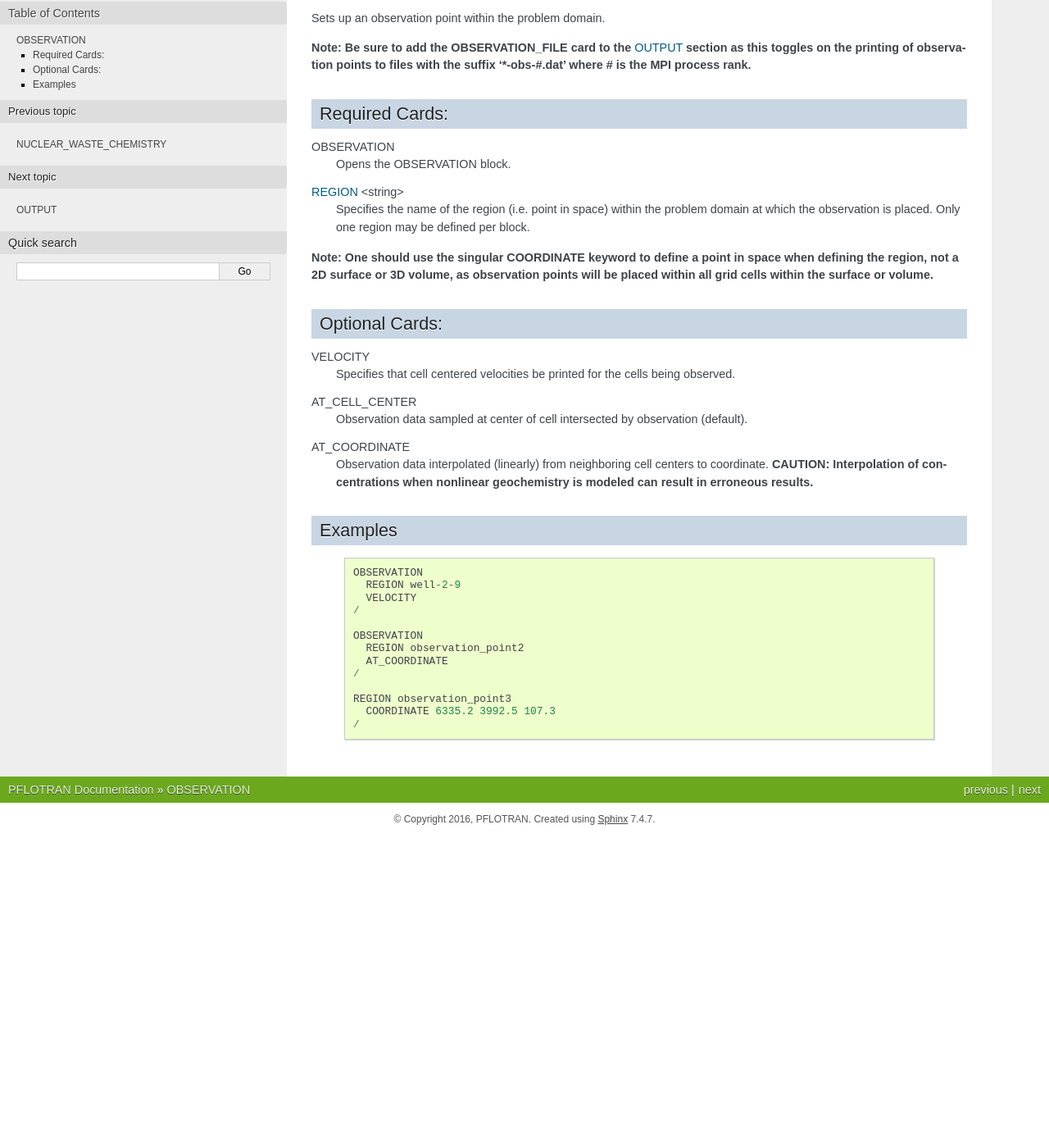
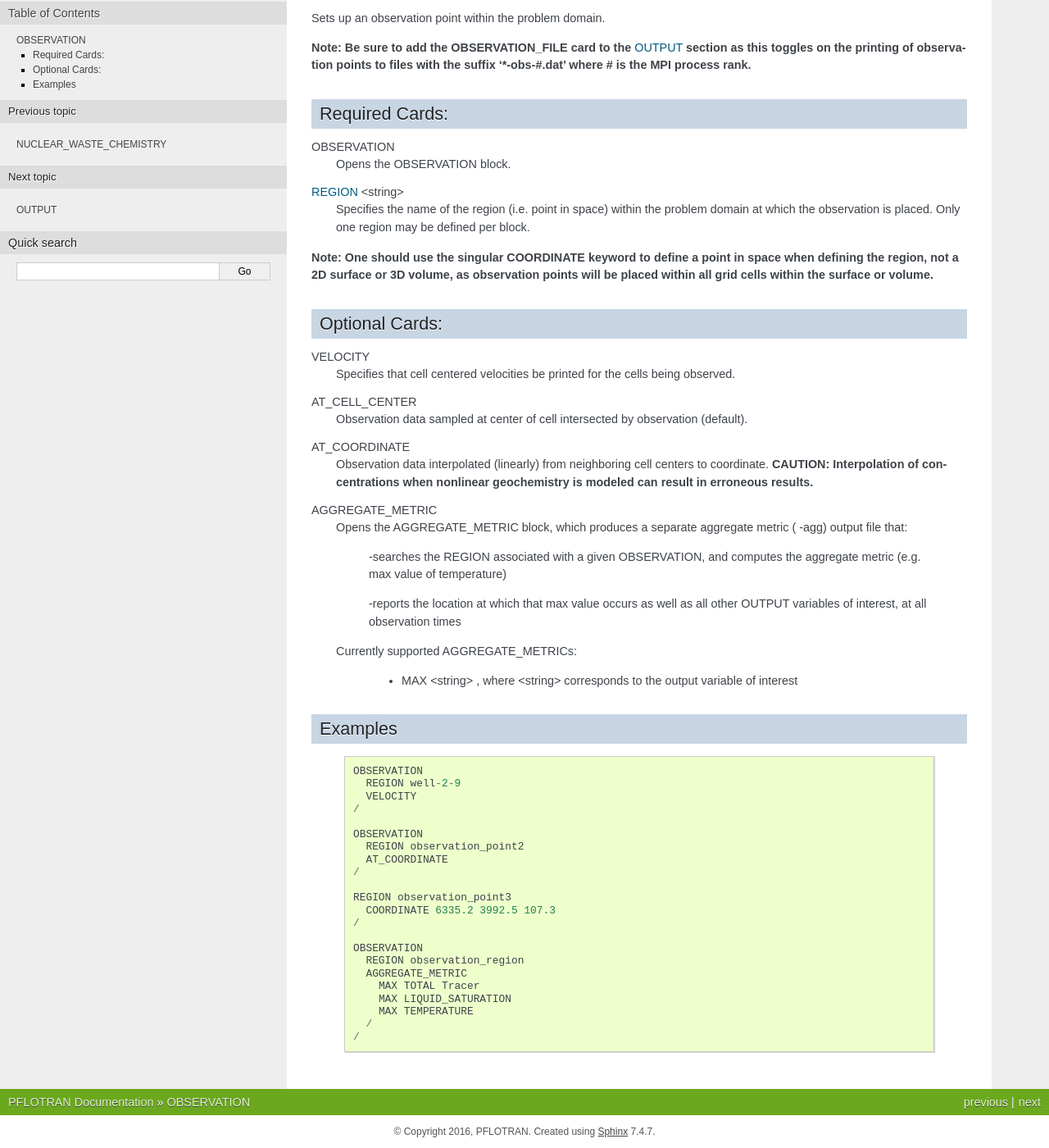
Before and after one commit to Miracloon/pflotran-documentation, a Sphinx documentation site: the page built from source/user_guide/cards/process_model_cards/observation_card.rst, in a window 1280 px wide and 1400 px high, scrolled down 148 px. Shown: the whole window at 82% size. Built offline with Sphinx 7.4.7, drawn with Linux system fonts in a browser that asks for light colours; before the commit the page ends 1167 px from its top, so only the background shows below that.

Commit message:
Add documentation for new aggregate metric output option.

```diff
--- a/source/user_guide/cards/process_model_cards/observation_card.rst
+++ b/source/user_guide/cards/process_model_cards/observation_card.rst
@@ -35,6 +35,20 @@ AT_COORDINATE
  coordinate. **CAUTION: Interpolation of concentrations when nonlinear**
  **geochemistry is modeled can result in erroneous results.**
 
+AGGREGATE_METRIC
+ Opens the AGGREGATE_METRIC block, which produces a separate aggregate metric (
+ -agg) output file that:
+
+  -searches the REGION associated with a given OBSERVATION, and computes the
+  aggregate metric (e.g. max value of temperature)
+
+  -reports the location at which that max value occurs as well as all other
+  OUTPUT variables of interest, at all observation times
+
+ Currently supported AGGREGATE_METRICs:
+
+  * MAX <string> , where <string> corresponds to the output variable of interest
+
 Examples
 --------
  ::
@@ -52,3 +66,12 @@ Examples
   REGION observation_point3
     COORDINATE 6335.2 3992.5 107.3
   /
+
+  OBSERVATION
+    REGION observation_region
+    AGGREGATE_METRIC
+      MAX TOTAL Tracer
+      MAX LIQUID_SATURATION
+      MAX TEMPERATURE
+    /
+  /
```
